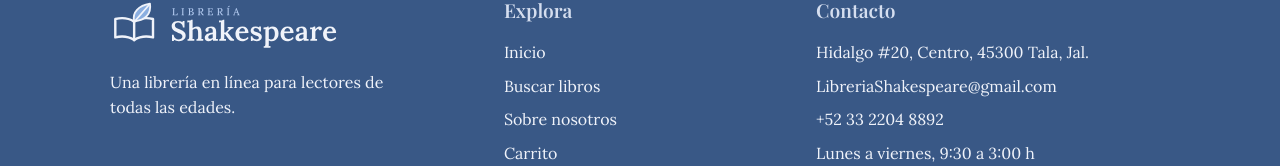
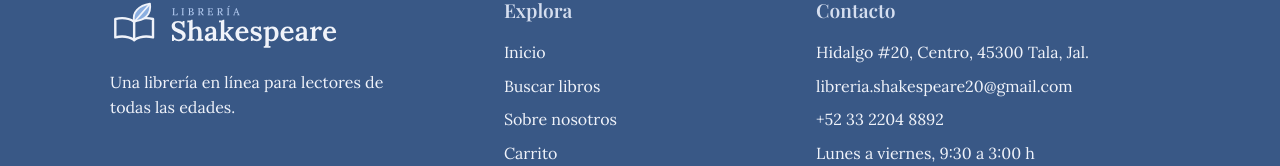
Before and after one commit to Zer0is17/libreria-shakespeare, a React (Vite) app: page / in a window 1280 px wide. Shown: the part 3153-3319 px from the top of the page. Built offline with nearby package versions, Linux system fonts and the light colour scheme.

Commit message:
Update App.jsx

```diff
--- a/src/App.jsx
+++ b/src/App.jsx
@@ -172,7 +172,7 @@ const LIBROS = [
 
 const INFO = {
   direccion: 'Hidalgo #20, Centro, 45300 Tala, Jal.',
-  correo: 'LibreriaShakespeare@gmail.com',
+  correo: 'libreria.shakespeare20@gmail.com',
   telefono: '+52 33 2204 8892',
   horario: 'Lunes a viernes, 9:30 a 3:00 h',
 }
```
